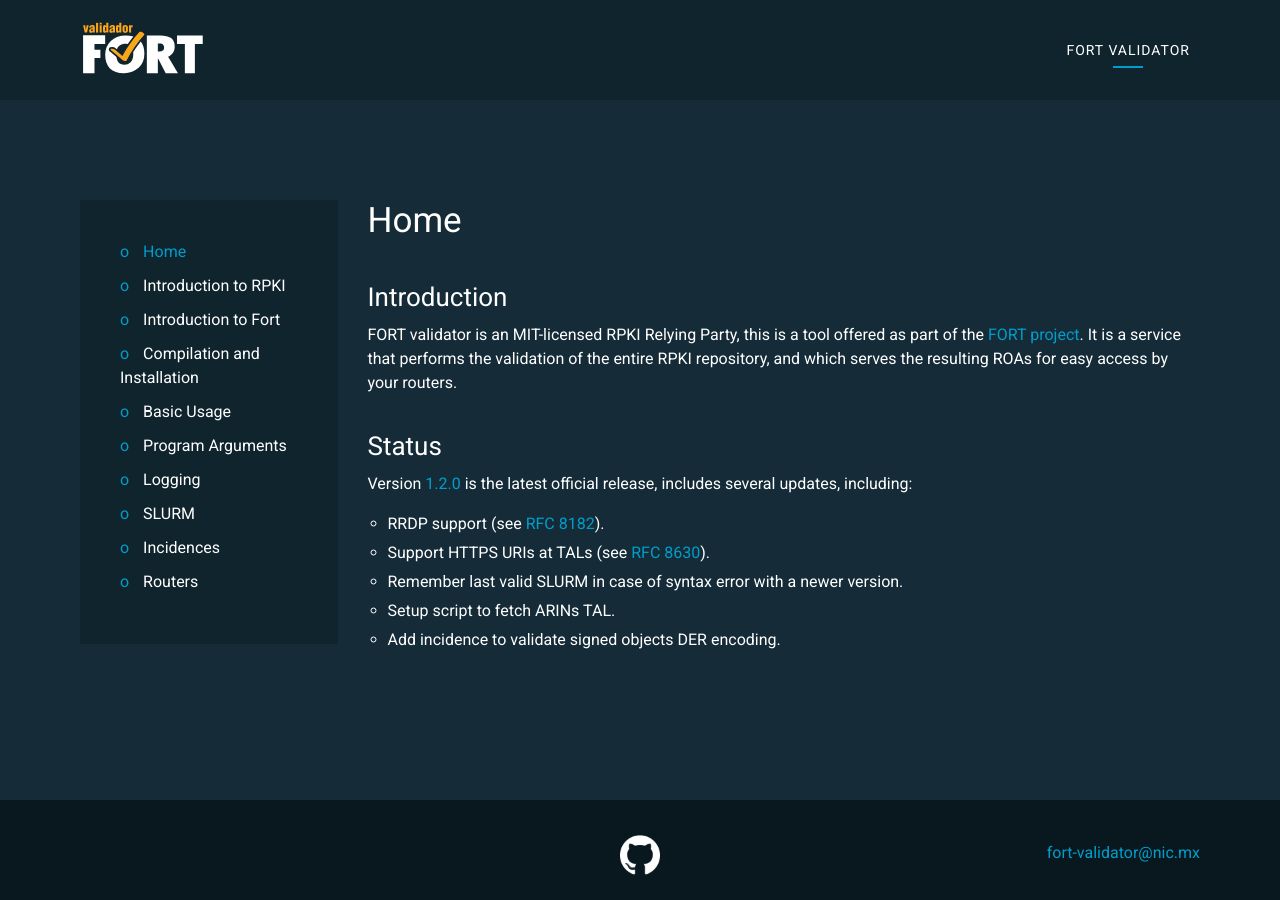
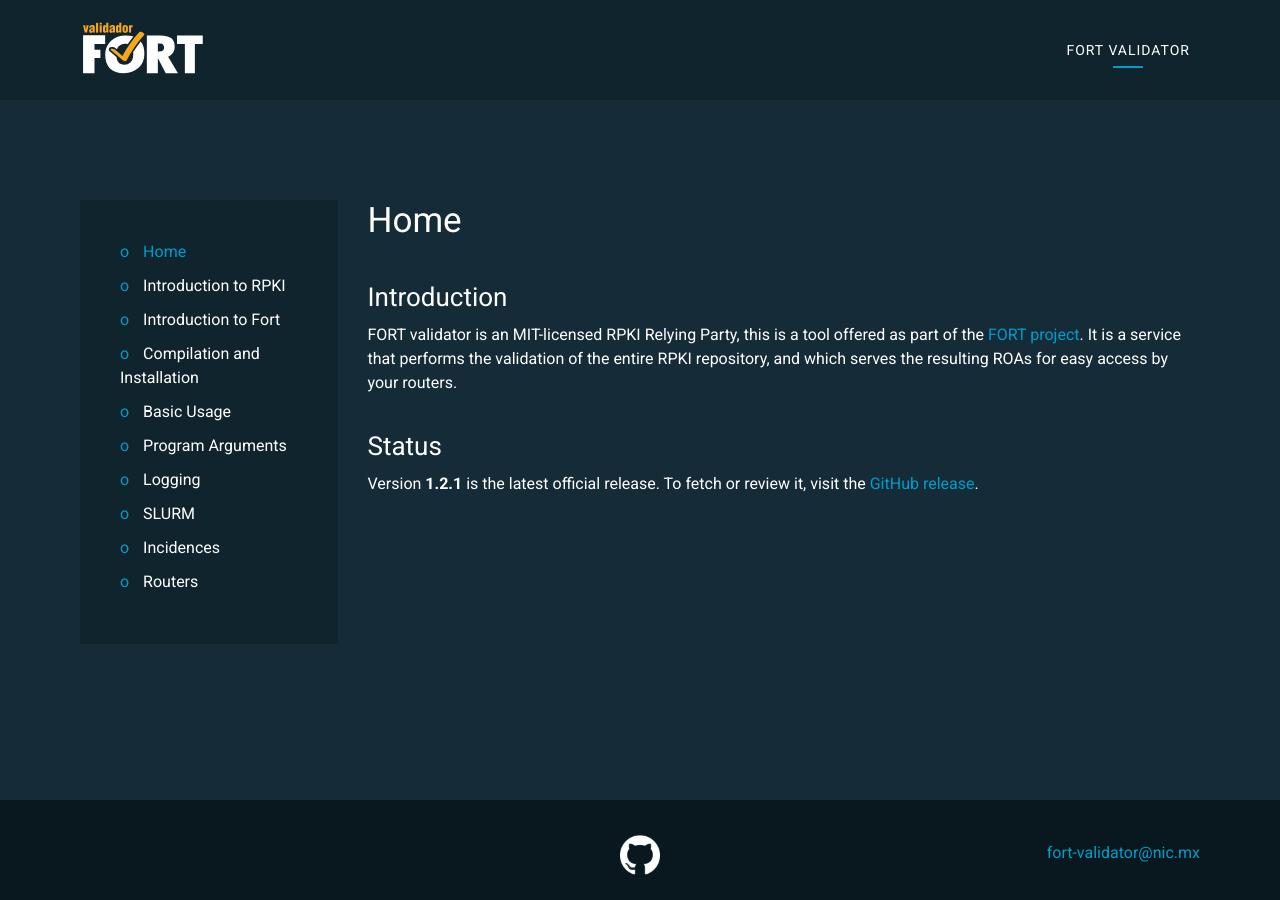
Before and after one commit to NICMx/FORT-validator, a Jekyll site: the page built from docs/index.md, in a window 1280 px wide. Built offline with Jekyll 4.4.1, drawn with Linux system fonts in a browser that asks for light colours.

Commit message:
Upgrade current version

```diff
--- a/docs/_config.yml
+++ b/docs/_config.yml
@@ -7,4 +7,4 @@ defaults:
     values:
       layout: "default"
 
-fort-latest-version: 1.2.0
+fort-latest-version: 1.2.1
--- a/docs/index.md
+++ b/docs/index.md
@@ -10,9 +10,4 @@ FORT validator is an MIT-licensed RPKI Relying Party, this is a tool offered as
 
 ## Status
 
-Version [{{ site.fort-latest-version }}](https://github.com/NICMx/FORT-validator/releases/tag/v{{ site.fort-latest-version }}){:target="_blank"} is the latest official release, includes several updates, including:
-- RRDP support (see [RFC 8182](https://tools.ietf.org/html/rfc8182)).
-- Support HTTPS URIs at TALs (see [RFC 8630](https://tools.ietf.org/html/rfc8630)).
-- Remember last valid SLURM in case of syntax error with a newer version.
-- Setup script to fetch ARINs TAL.
-- Add incidence to validate signed objects DER encoding.
+Version **{{ site.fort-latest-version }}** is the latest official release. To fetch or review it, visit the [GitHub release](https://github.com/NICMx/FORT-validator/releases/tag/v{{ site.fort-latest-version }}){:target="_blank"}.
--- a/examples/config.json
+++ b/examples/config.json
@@ -24,7 +24,7 @@
     "file-name-format": "global-url"
   },
   "http": {
-    "user-agent": "fort/1.2.0",
+    "user-agent": "fort/1.2.1",
     "connect-timeout": 30,
     "transfer-timeout": 0,
     "idle-timeout": 15,
```
Also changed, not shown: 2 other files.
